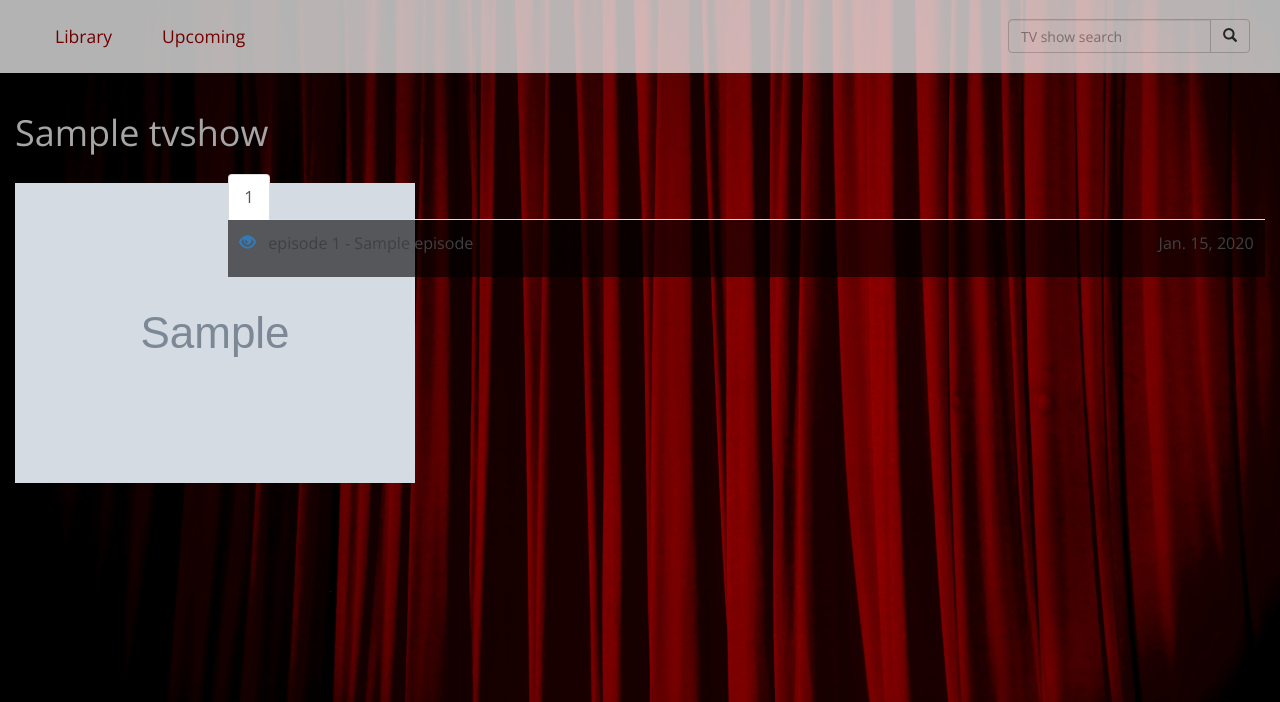
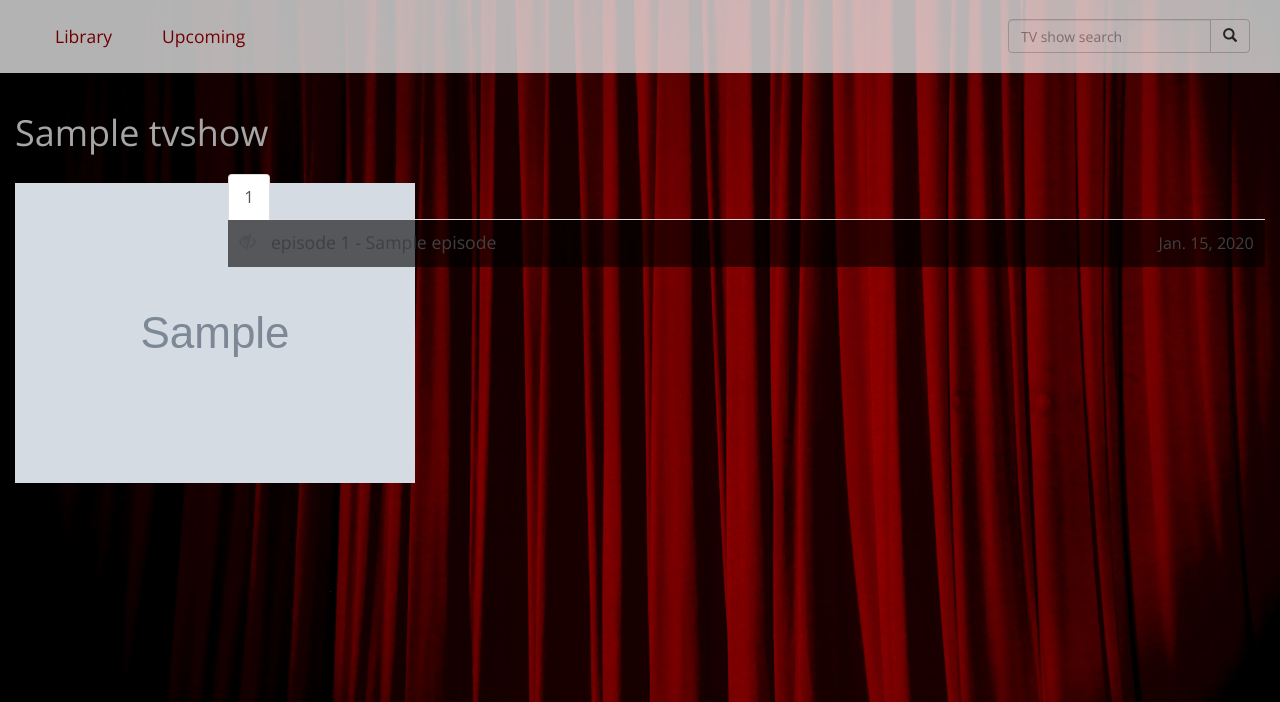
Before and after one commit to thomleonard/Video_Library, a Django app: a page that uses Series/templates/Series/tvshow_page.html in a window 1280 px wide. Shown: the part 98-800 px from the top of the page. Run offline with Django 3.2, Linux system fonts and the light colour scheme; tables that the repository leaves empty hold one stand-in row (values such as "Sample post"); grey boxes marked "Sample" are stand-in pictures; some libraries are stand-ins or nearby versions.

Commit message:
improve the tvshow page and had a dropdown menu for the torrent magnet link page (in the future it will contain the links themselves)

```diff
--- a/Series/static/Series/style.css
+++ b/Series/static/Series/style.css
@@ -123,6 +123,41 @@ IMG.HoverBorder:hover {
     float: right;
 }
 
-.disabled-link {
+/* -------------------------------------------- */
+/* Episode dropdown menu for torrent list */
+/* -------------------------------------------- */
+.tab-content .tab-pane .btn-group .dropdown-toggle {
+    background: none;
+    border: none;
+    font-size: 1.1em;
+    line-height: 1.2em;
+    color: #a6a6a6;
+}
+
+
+.enabled-icon {
+    color: #a6a6a6;
+}
+
+.notseen {
     color: #404040;
 }
+
+.enabled-icon:link,
+.enabled-icon:visited,
+.enabled-icon:hover,
+.enabled-icon:active {
+    text-decoration: none;
+}
+
+.disabled-icon {
+    color: #404040;
+    opacity: 0.3;
+}
+
+.disabled-link {
+    font-size: 1.1em;
+    line-height: 1.2em;
+    color: #404040;
+    margin-left: 0.15em;
+}
--- a/Series/templates/Series/tvshow_page.html
+++ b/Series/templates/Series/tvshow_page.html
@@ -34,24 +34,40 @@
                     <!-- TV Seasons tabs content -->
                     <div class="tab-content">
                         {% for season in tvshow.seasons.all %}
-                        <div id="{{ season.number }}" class="tab-pane">
+                        <div class="tab-pane" id="{{ season.number }}">
                             {% if season.episodes.all %}
-                                <p>
                                 {% for episode in season.episodes.all %}
+                                    <!-- if episode aired -->
+                                    {% if episode.airdate|timesince >= "1 sec" %}
+
                                         <!-- seen icon -->
                                         {% if episode.seen %}
-                                            <a href="{% url 'Series:seen' episode.pk %}"><span class="glyphicon glyphicon-eye-open" aria-hidden="true"></span></a>
+                                            <a href="{% url 'Series:seen' episode.pk %}" class="enabled-icon seen glyphicon glyphicon-eye-open" aria-hidden="true"></a>
                                         {% else %}
-                                            <a href="{% url 'Series:seen' episode.pk %}"><span class="glyphicon glyphicon-eye-close" aria-hidden="true"></span></a>
+                                            <a href="{% url 'Series:seen' episode.pk %}" class="enabled-icon notseen glyphicon glyphicon-eye-close" aria-hidden="true"></a>
                                         {% endif %}
                                         &nbsp
 
                                         <!-- episode number and name -->
-                                        {% if episode.airdate|timesince >= "1 min"  %}
+                                        <div class="btn-group">
+                                            <button class="btn btn-default btn-xs dropdown-toggle" type="button" data-toggle="dropdown" aria-haspopup="true" aria-expanded="false">
+                                              episode {{ episode.number }} - {{ episode.name }}
+                                            </button>
+                                            <ul class="dropdown-menu">
+                                                <li>
                                                     <a href="{% url 'Series:magnet' episode.pk %}">
-                                                episode {{ episode.number }} - {{ episode.name }}
+                                                        torrent view link
                                                     </a>
+                                                </li>
+                                            </ul>
+                                        </div>
+
                                     {% else %}
+                                        <!-- seen icon -->
+                                        <span class="disabled-icon glyphicon glyphicon-eye-close" aria-hidden="true"></span>
+                                        &nbsp
+
+                                        <!-- episode number and name -->
                                         <span class="disabled-link">
                                             episode {{ episode.number }} - {{ episode.name }}
                                         </span>
@@ -65,9 +81,8 @@
                                     {% endif %}
                                     <br>
                                 {% endfor %}
-                                </p>
                             {% else %}
-                                <p> No episodes found</p>
+                                <p>No episodes found</p>
                             {% endif %}
                         </div>
                         {% endfor %}
```
Lines whose indentation alone changed are shown as unchanged.
